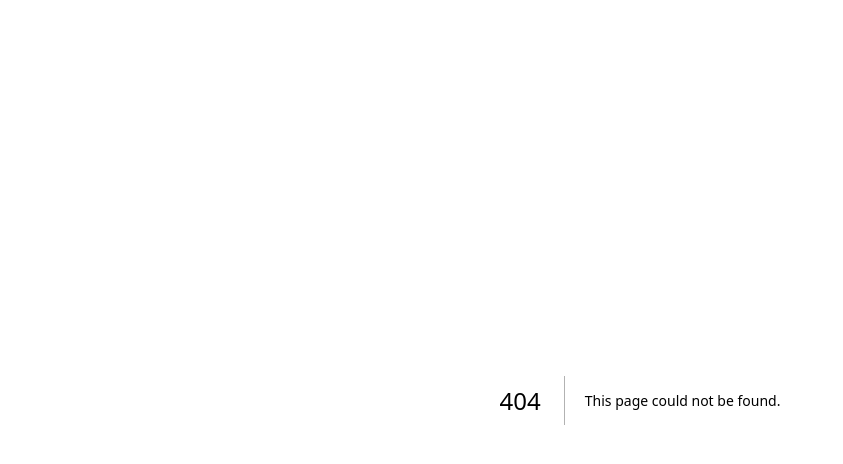
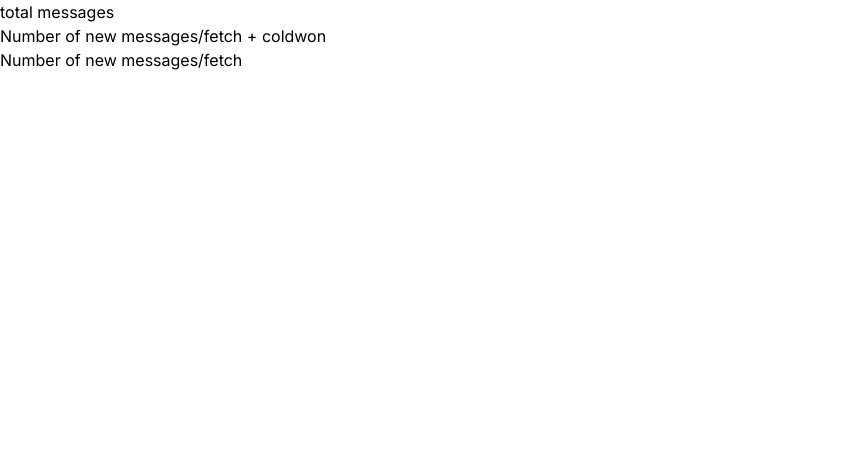
Before and after one commit to Infinite-Loopers2024/slow-chat-final, a Next.js app: page /statistic in a window 1280 px wide. Before the commit this address had no page. Shown: the top 464 px of the page, without its empty margins (0-843 px from the left). Built offline with nearby package versions, Linux system fonts and the light colour scheme.

Commit message:
added statistics page
Co-authored-by: Mårten Söderlind <marten.soderlind@appliedtechnology.se>
Co-authored-by: Love <love.bellinder@gmail.com>
Co-authored-by: Ali <ali.mohseni05@yahoo.se>

```diff
--- /dev/null
+++ b/app/(chat-rum)/statistic/page.tsx
@@ -0,0 +1,11 @@
+import React from "react";
+
+export default function StatisticsPage() {
+  return (
+    <>
+      <div className="">total messages</div>
+      <div>Number of new messages/fetch + coldwon</div>
+      <div>Number of new messages/fetch</div>
+    </>
+  );
+}
```
Also changed, not shown: app/(chat-rum)/chat/page.tsx (renamed from app/chat/page.tsx).
